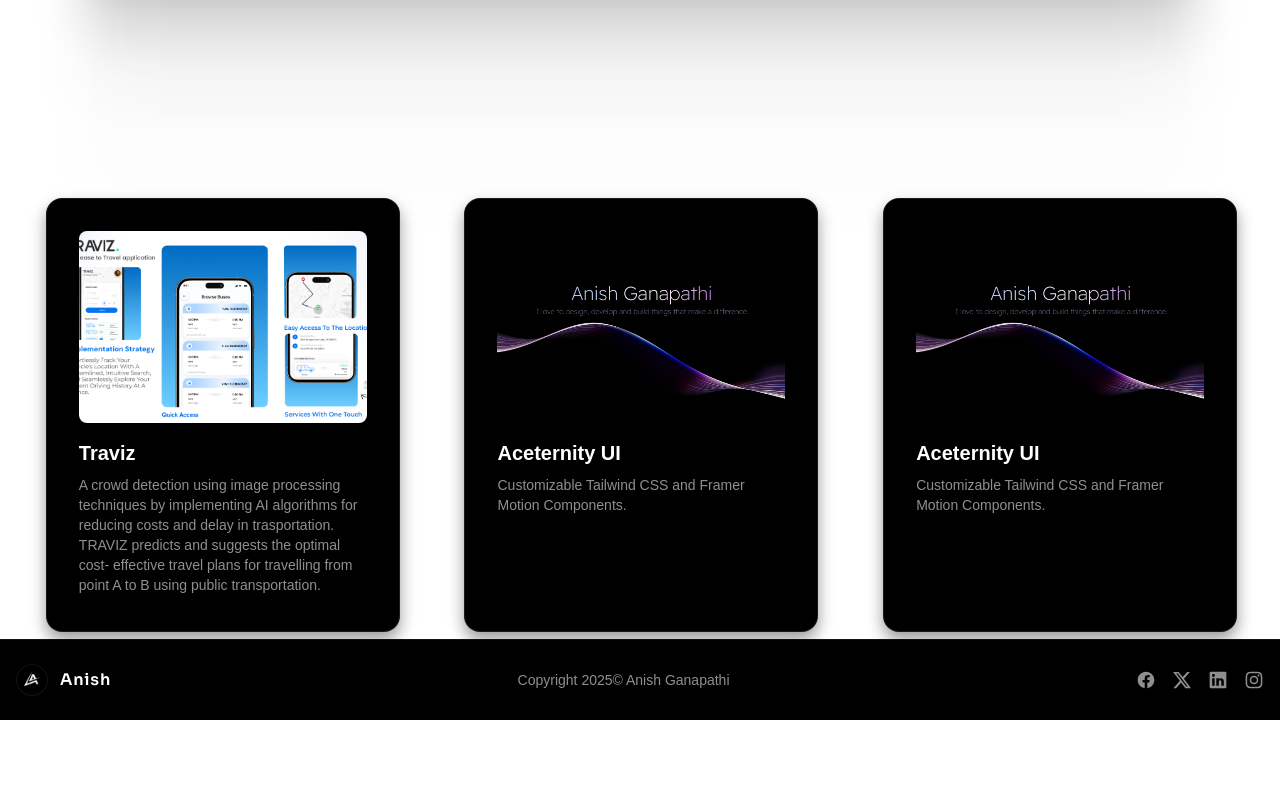
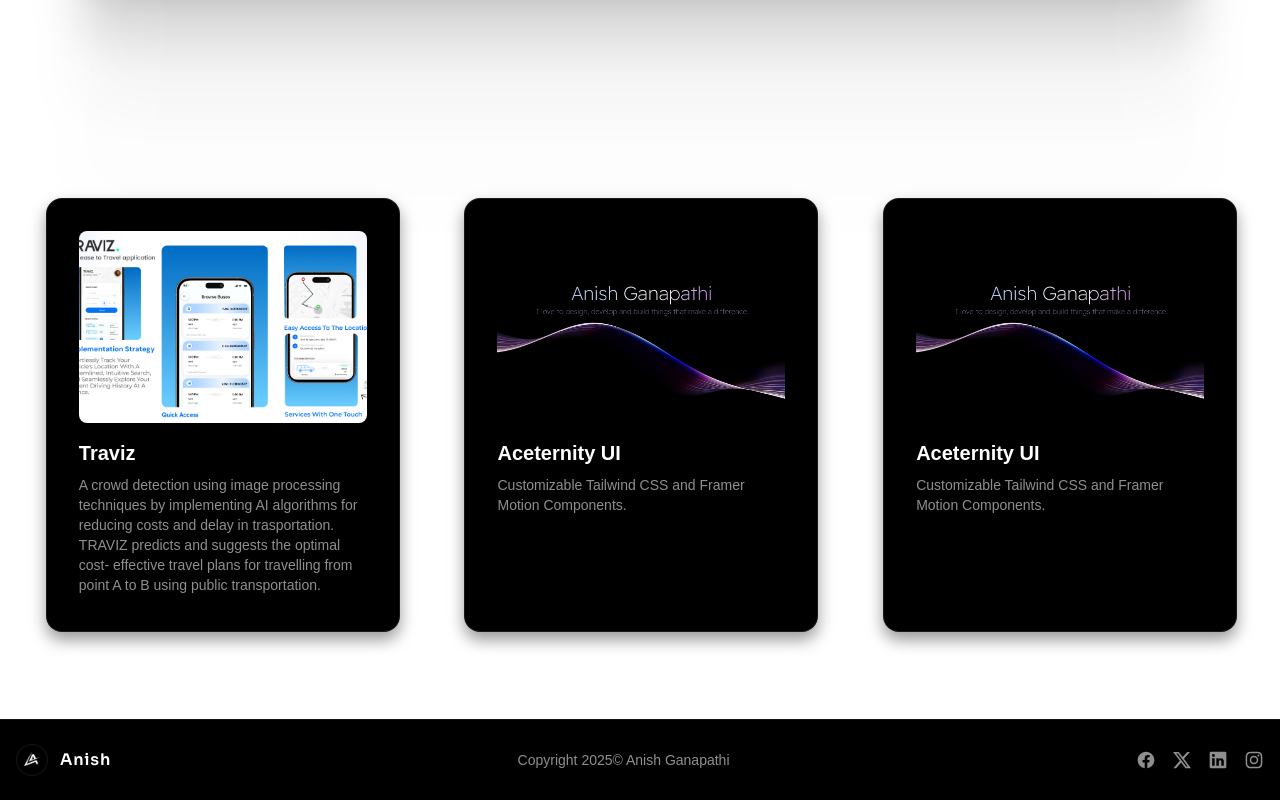
Before and after one commit to anishganapathi/Anish-Portfolio-2025, a Next.js app: page / in a window 1280 px wide. Shown: the part 1781-2581 px from the top of the page. Before the commit the page ends 2501 px from the top, so only its background shows below. Built offline with nearby package versions, Linux system fonts and the light colour scheme.

Commit message:
+ Added margin for footer

```diff
--- a/components/Footer.tsx
+++ b/components/Footer.tsx
@@ -9,7 +9,7 @@
 
 const Footer = () => {
   return (
-    <footer className="w-full border-t border-white/[0.08] bg-black">
+    <footer className="w-full border-t border-white/[0.08] bg-black mt-20">
       <div className="max-w-7xl mx-auto px-4 py-6">
         <div className="flex items-center justify-between">
           {/* Logo and Name */}
```
